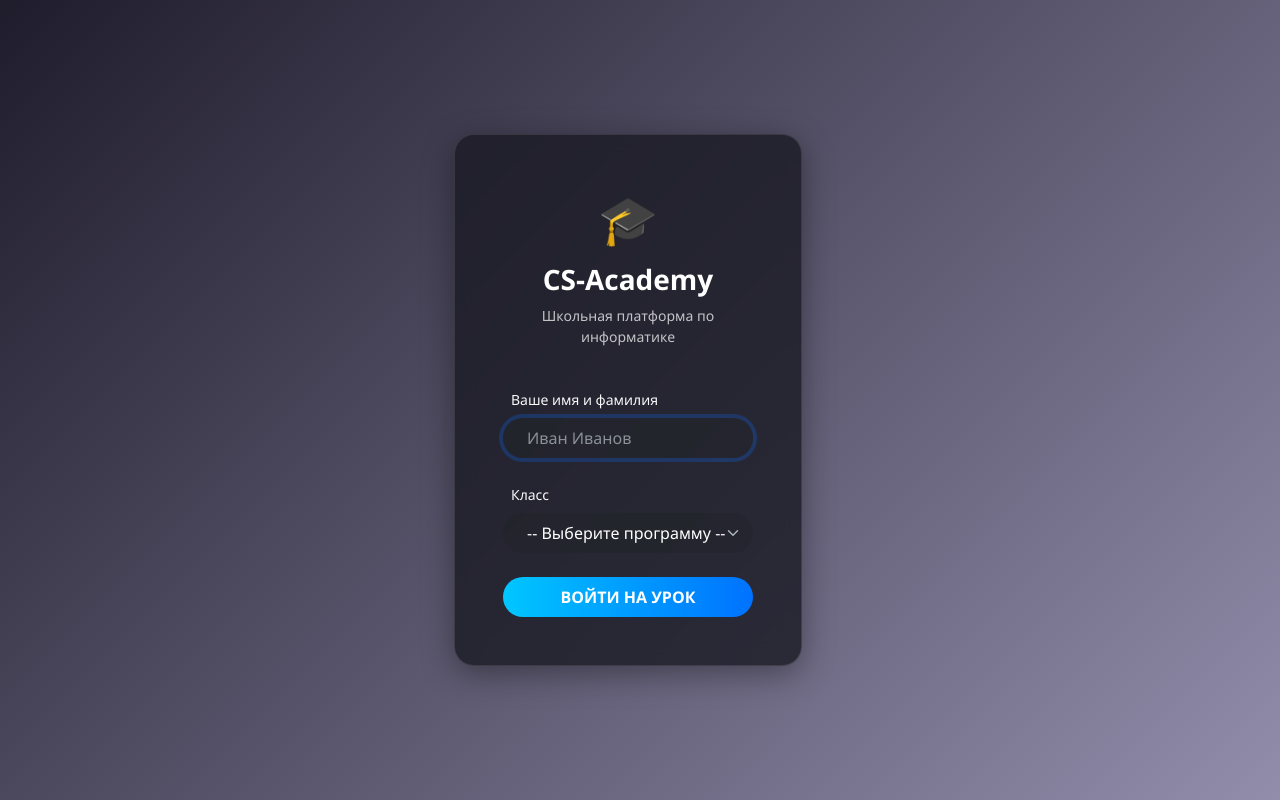
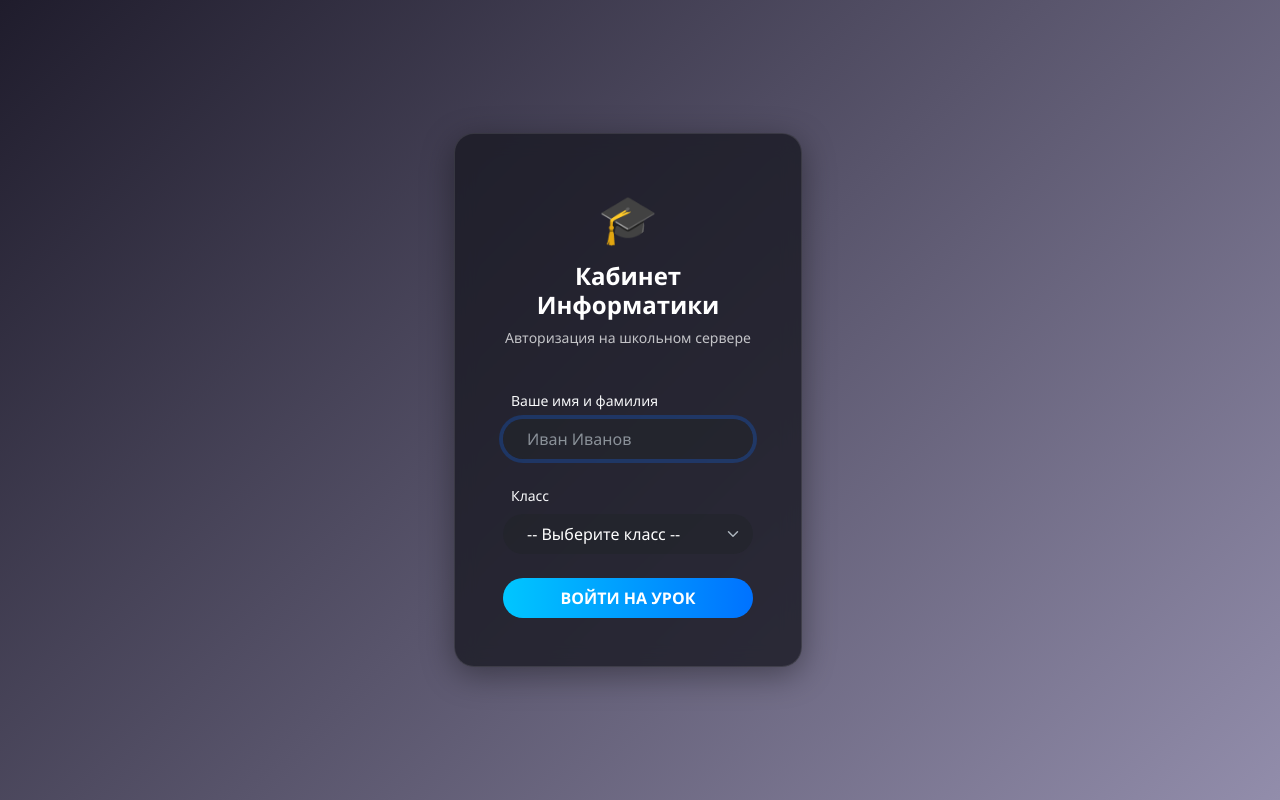
Before and after one commit to va2teen-git/sch-edu-server, a Flask app: page / in a window 1280 px wide. Run offline with Flask 3, Linux system fonts and the light colour scheme.

Commit message:
style: Clean up login page title and simplify grade select options

```diff
--- a/templates/login.html
+++ b/templates/login.html
@@ -22,8 +22,8 @@
         <div class="card glass-card text-center p-5">
             <div class="mb-4">
                 <span style="font-size: 3rem;">🎓</span>
-                <h3 class="text-white fw-bold mt-2">CS-Academy</h3>
-                <p class="text-light opacity-75 small">Школьная платформа по информатике</p>
+                <h4 class="text-white fw-bold mt-2">Кабинет Информатики</h4>
+                <p class="text-light opacity-75 small">Авторизация на школьном сервере</p>
             </div>
 
             {% if error %}
@@ -39,9 +39,9 @@
                 <div class="mb-4 text-start">
                     <label class="form-label text-light small ms-2">Класс</label>
                     <select name="grade" class="form-select bg-dark bg-opacity-50 text-white border-0 rounded-pill px-4 py-2" required>
-                        <option value="" disabled selected>-- Выберите программу --</option>
-                        <option value="8">8 Класс (Системы счисления)</option>
-                        <option value="11">11 Класс (Теория кодирования)</option>
+                        <option value="" disabled selected>-- Выберите класс --</option>
+                        <option value="8">8 Класс</option>
+                        <option value="11">11 Класс</option>
                     </select>
                 </div>
 
```
